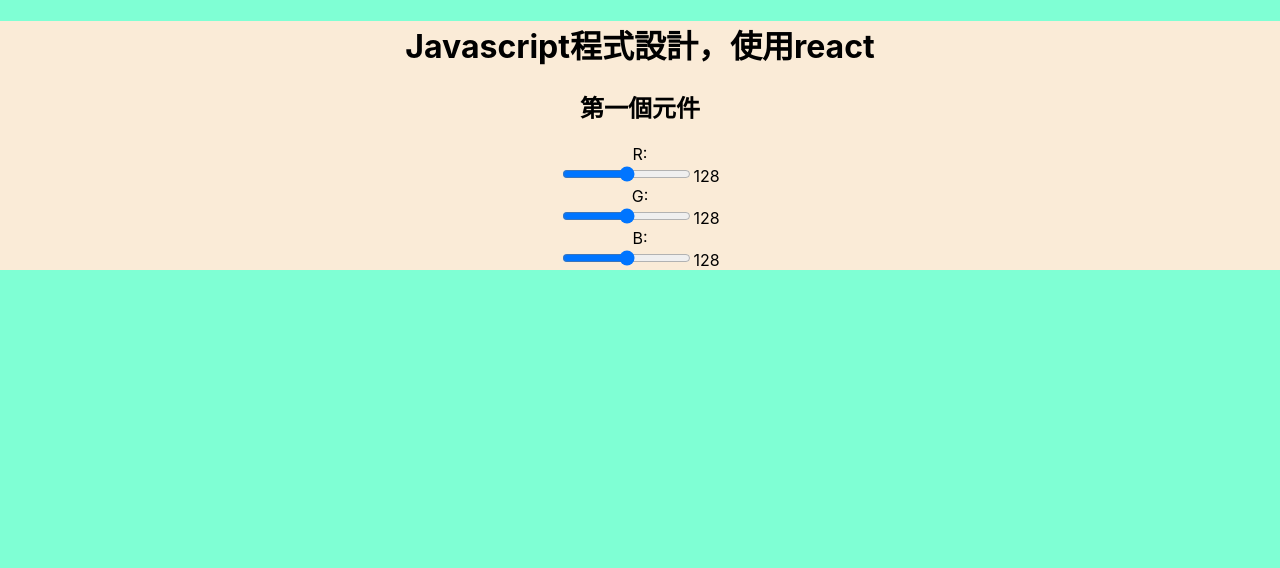
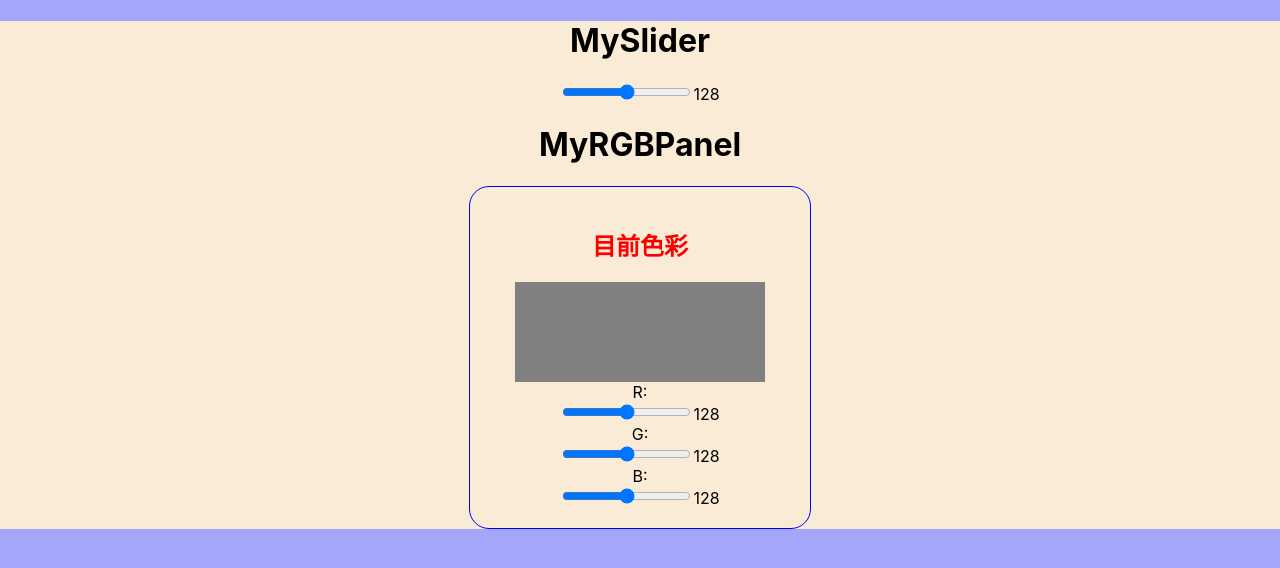
Before and after one commit to youjie06/my-react-app, a React (Create React App) app: page / in a window 1280 px wide. Shown: the top 568 px of the page. Built offline with nearby package versions, Linux system fonts and the light colour scheme.

Commit message:
20240613

```diff
--- a/src/App.js
+++ b/src/App.js
@@ -1,28 +1,14 @@
-import logo from "./logo.svg";
 import "./App.css";
-import MySlider from "./MySlider";
+import MyRGBPanel from "./components/MyRGBPanel";
+import MySlider from "./components/MySlider";
 
 function App() {
   return (
     <div className="App">
-      <h1>Javascript程式設計，使用react</h1>
-      <h2>第一個元件</h2>
-      <span>R: </span><MySlider />
-      <span>G: </span><MySlider />
-      <span>B: </span><MySlider />
-      {/* <header className="App-header"> */}
-      {/* <img src={logo} className="App-logo" alt="logo" />
-        <h1>Hello React! 2024.5.1</h1>
-        <a
-          className="App-link"
-          href="https://reactjs.org"
-          target="_blank"
-          rel="noopener noreferrer"
-        >
-          Learn React
-        </a> */}
-
-      {/* </header> */}
+      <h1>MySlider</h1>
+      <MySlider />
+      <h1>MyRGBPanel</h1>
+      <MyRGBPanel />
     </div>
   );
 }
--- /dev/null
+++ b/src/components/MyRGBPanel.js
@@ -0,0 +1,51 @@
+import React from "react";
+import { useState } from "react";
+import MySlider from "./MySlider";
+
+function MyRGBPanel() {
+    const [r, setR] = useState(128);
+    const [g, setG] = useState(128);
+    const [b, setB] = useState(128);
+
+    const updateR = (v) => setR(v);
+    const updateG = (v) => setG(v);
+    const updateB = (v) => setB(v);
+
+    const rgbCss = {
+        border: "1px solid blue",
+        borderRadius: "20px",
+        width: "300px",
+        display: "flex",
+        flexDirection: "column",
+        padding: "20px",
+        justifyContent: "center",
+        alignItems: "center",
+        margin: "auto",
+      };
+  return (
+    <>
+      <div
+        style={rgbCss}
+      >
+        <h2 style={{color: "red"}}>
+          目前色彩
+        </h2>
+        <div
+          style={{
+            width: "250px",
+            height: "100px",
+            backgroundColor: `rgb(${r}, ${g}, ${b})`,
+          }}
+        />
+        <span>R: </span>
+        <MySlider onChange={updateR} />
+        <span>G: </span>
+        <MySlider onChange={updateG} />
+        <span>B: </span>
+        <MySlider onChange={updateB} />
+      </div>
+    </>
+  );
+}
+
+export default MyRGBPanel;
--- /dev/null
+++ b/src/components/MySlider.js
@@ -0,0 +1,26 @@
+import { useState } from "react";
+
+function MySlider({onChange}) {
+  const [value, setValue] = useState(128);
+  const handleChange = (e) => {
+    setValue(e.target.value);
+    if (onChange){
+      onChange(e.target.value);
+    }
+  };
+  return (
+    <div>
+      <input
+        type="range"
+        width = "200"
+        min="0"
+        max="255"
+        value={value}
+        onChange={handleChange}
+      />
+      <span>{value}</span>
+    </div>
+  );
+}
+
+export default MySlider;
--- a/src/index.css
+++ b/src/index.css
@@ -1,5 +1,5 @@
 body {
-  background-color: aquamarine;
+  background-color: rgb(163, 166, 249);
   margin: 0;
   font-family: -apple-system, BlinkMacSystemFont, 'Segoe UI', 'Roboto', 'Oxygen',
     'Ubuntu', 'Cantarell', 'Fira Sans', 'Droid Sans', 'Helvetica Neue',
```
